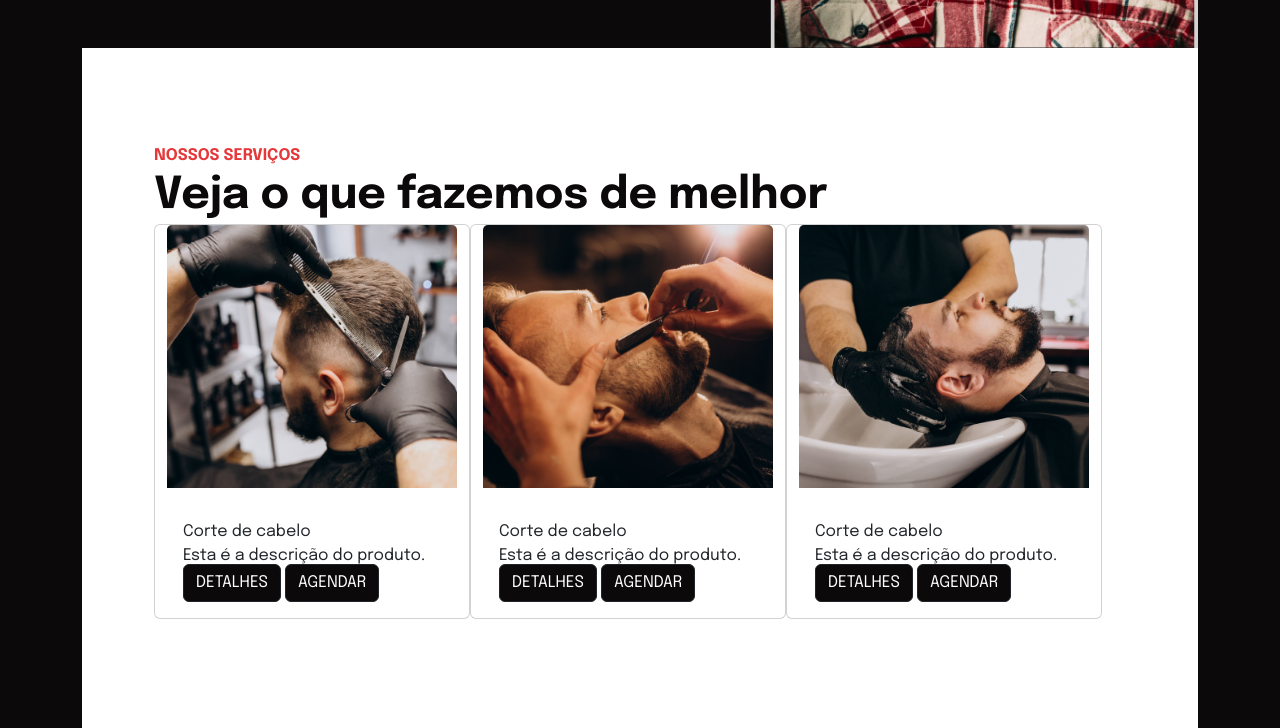
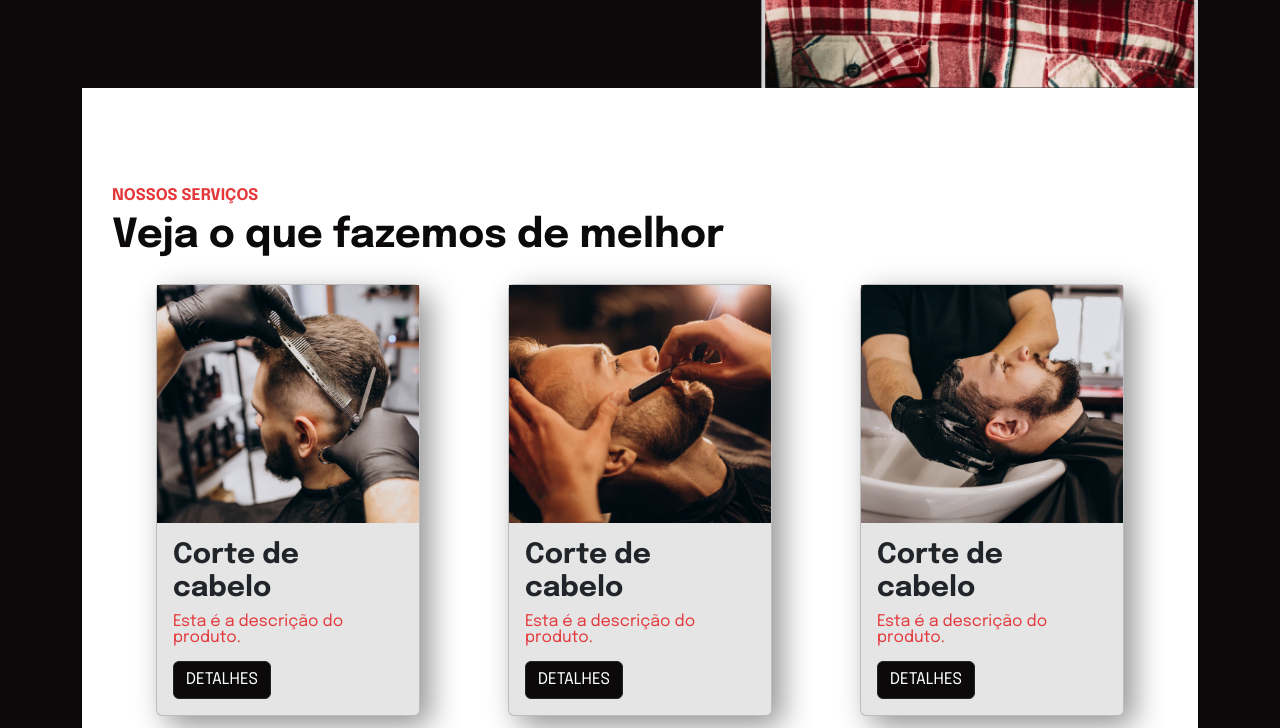
Before and after one commit to sjprog/MODELO_SITE, a plain HTML site: page index.html in a window 1280 px wide. Shown: the part 592-1320 px from the top of the page. Drawn offline with nearby package versions, Linux system fonts and the light colour scheme.

Commit message:
Section consertada, 3 serviços

```diff
--- a/CSS/main.css
+++ b/CSS/main.css
@@ -28,12 +28,11 @@ body {
 
 .header {
   background-color: #0b090a;
-  padding: 24px 72px;
-  color: #ffffff;
+  padding: 34px 12px;
+  color: #ba181b;
   display: flex;
   justify-content: space-between;
   align-items: center;
-  max-width: 1280px;
 }
 
 .bg {
@@ -53,7 +52,7 @@ body {
 }
 
 .title {
-  font-size: 44px;
+  font-size: 40px;
   line-height: 56px;
   font-weight: 700;
 }
@@ -62,7 +61,6 @@ body {
 
 .hero-text {
   margin: auto;
-  gap: 16px;
   /* display: flex;
   flex-direction: column;
   align-items: flex-start; */
@@ -86,22 +84,30 @@ body {
 #gallery-container {
   margin-bottom: 30px 30px;
 }
+.row {
+  --bs-gutter-x: 0rem;
+}
 .sec {
-  max-width: 1580px;
   background-color: #ffffff;
+  padding: 96px 30px;
 }
 
-#services-container {
-  padding: 96px 72px;
+.card-title {
+  font-weight: 700;
 }
 
-.card img{
-  max-width: 100%;
-  padding-bottom: 20px;
+.card-text {
+  color: #e5383b;
+  padding-bottom: 15px;
 }
 
+.card {
+  background-color: #e5e5e5;
+  box-shadow: 10px 10px 30px 0px rgb(146, 146, 146);
+  margin: 20px 0px;
+}
 
+#just {
 
-.vertical{
- display: flex;
+  justify-content: space-around;
 }
--- a/index.html
+++ b/index.html
@@ -31,7 +31,7 @@
 <body class="container bg">
 
     <header class="container header">
-        <div>SirBarber</div>
+        <div class="display-5">SirBarber</div>
         <button class="btn btn-dark btn-sm">Agendar Horário</button>
 
 
@@ -60,48 +60,49 @@
 
 
         <section>
-            <div class="sec mb-4" id="services-container">
+            <div class="container sec" id="">
 
-                <header>
+                <header class="">
                     <span class="overtitle">Nossos serviços</span>
                     <h2 class="title">Veja o que fazemos de melhor</h2>
                 </header>
 
-                <div class="row container vertical">
-                    <div class="col-md-4 card mb-4">
-                        <img src="img/img-card-01-desktop.png" alt="Imagen top" class="card-img-top">
+                <div class="row" id="just">
+                    <div class="col-md-3 card">
+                        <img src="img/img-card-01-desktop.png" alt="Imagen top" class="">
 
                         <div class="card-body">
-                            <h3 class="card-title">Corte de cabelo</h3>
+                            <h3 class="h3 card-title">Corte de cabelo</h3>
                             <p class="card-text">Esta é a descrição do produto.</p>
                             <a href="#" class="btn btn-dark">Detalhes</a>
-                            <a href="#" class="btn btn-dark">Agendar</a>
+
 
 
                         </div>
                     </div>
 
-                    <div class="col-md-4 card mb-4">
-                        <img src="img/img-card-02-desktop.png" alt="Imagen top" class="card-img-top">
+
+                    <div class="col-md-3 card">
+                        <img src="img/img-card-02-desktop.png" alt="Imagen top" class="">
 
                         <div class="card-body">
-                            <h3 class="card-title">Corte de cabelo</h3>
+                            <h3 class="h3 card-title">Corte de cabelo</h3>
                             <p class="card-text">Esta é a descrição do produto.</p>
                             <a href="#" class="btn btn-dark">Detalhes</a>
-                            <a href="#" class="btn btn-dark">Agendar</a>
+
 
 
                         </div>
                     </div>
 
-                    <div class="col-md-4 card mb-4">
-                        <img src="img/img-card-03-desktop.png" alt="Imagen top" class="card-img-top">
+                    <div class="col-md-3 card">
+                        <img src="img/img-card-03-desktop.png" alt="Imagen top" class="">
 
                         <div class="card-body">
-                            <h3 class="card-title">Corte de cabelo</h3>
+                            <h3 class="h3 card-title">Corte de cabelo</h3>
                             <p class="card-text">Esta é a descrição do produto.</p>
                             <a href="#" class="btn btn-dark">Detalhes</a>
-                            <a href="#" class="btn btn-dark">Agendar</a>
+
 
 
                         </div>
```
